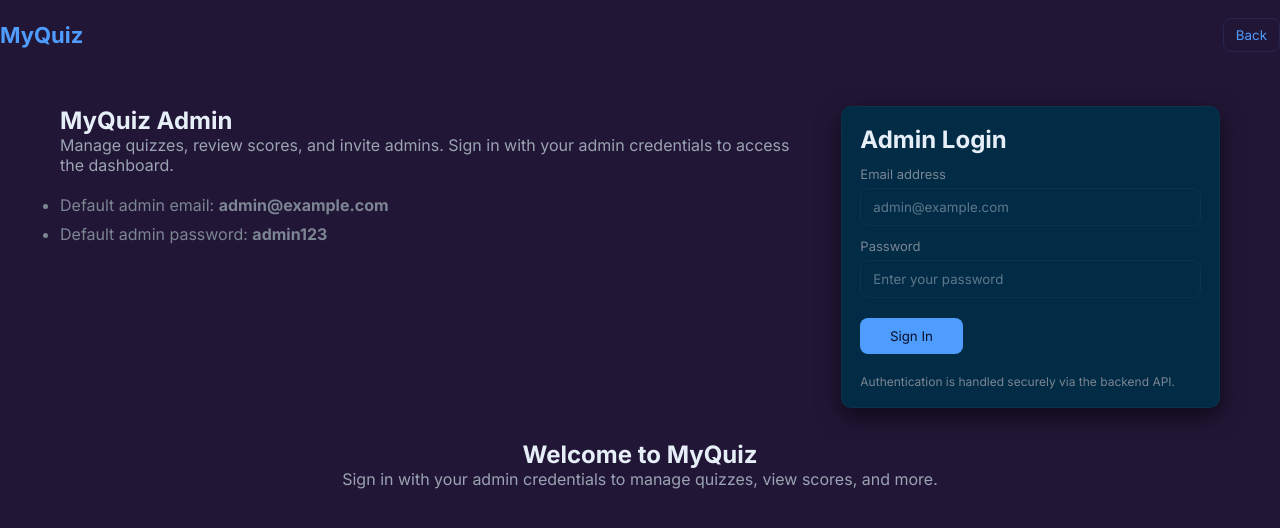
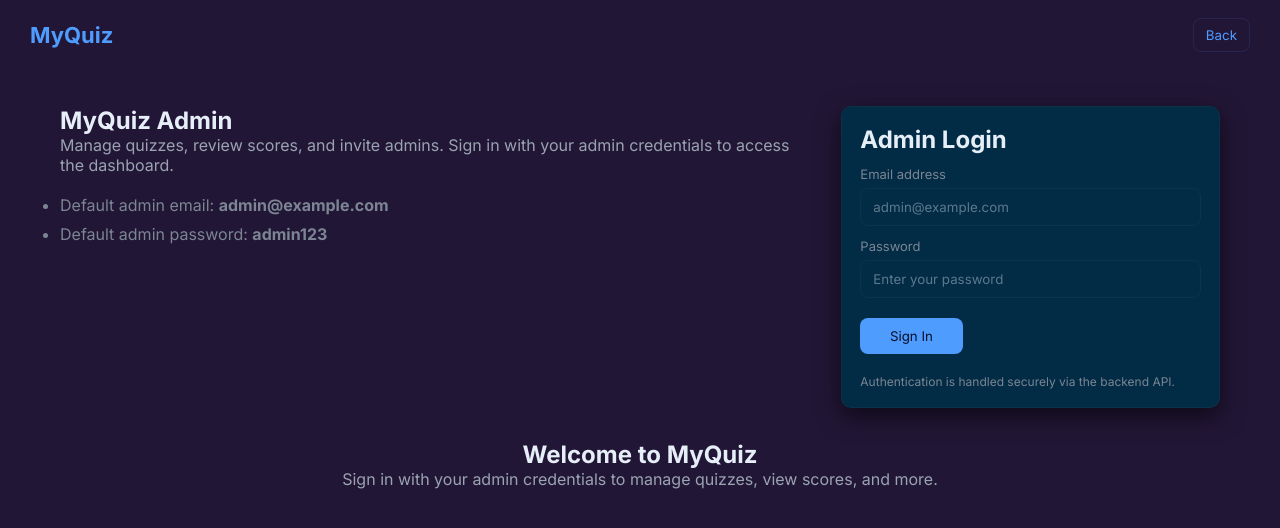
Before and after one commit to SolenSarkar/myquiz, a React (Vite) app in the folder myquiz-main/: page /admin-index in a window 1280 px wide. Shown: the top 528 px of the page. Built offline with nearby package versions, Linux system fonts and the light colour scheme; no server answers; the HTML template or start-up script is replaced by a standard one.

Commit message:
Fix: Add vercel.json inside myquiz-main for SPA routing on refresh

```diff
--- a/myquiz-main/src/admin/css/admin.css
+++ b/myquiz-main/src/admin/css/admin.css
@@ -29,7 +29,8 @@ body {
     display: flex;
     justify-content: space-between;
     align-items: center;
-    padding: 18px 0
+    padding: 18px 0;
+    margin: 0 30px;
 }
 
 .landing-brand {
```
